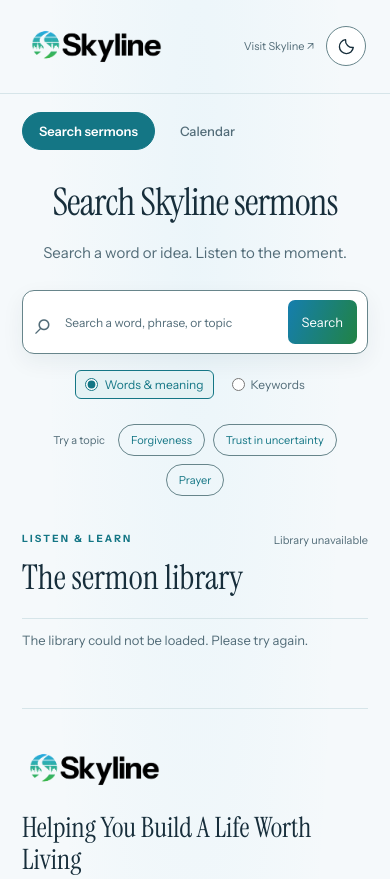
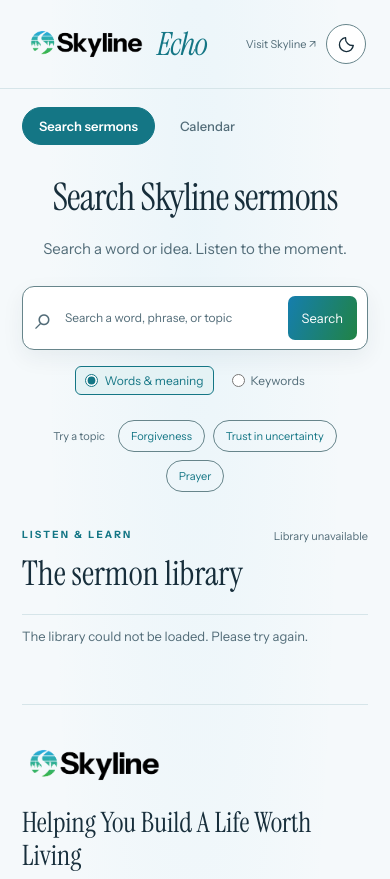
Before and after one commit to bstef/skyline-sermon-search, a website: page sermon_search/static/index.html in a window 390 px wide. Shown: the top 879 px of the page. Drawn offline with Linux system fonts and the light colour scheme; no server answers.

Commit message:
feat: brand sermon app as Skyline Echo

```diff
--- a/sermon_search/static/index.html
+++ b/sermon_search/static/index.html
@@ -1,7 +1,7 @@
 <!doctype html>
-<html lang="en"><head><meta charset="UTF-8"><meta name="viewport" content="width=device-width,initial-scale=1"><title>Skyline · Sermon Search</title><link rel="preload" href="/static/fonts/InstrumentSans-Variable.ttf" as="font" type="font/ttf" crossorigin><link rel="preload" href="/static/fonts/InstrumentSerif-Regular.ttf" as="font" type="font/ttf" crossorigin><script src="/static/theme.js"></script><link rel="stylesheet" href="/static/style.css"><script src="/static/player.js" defer></script><script src="/static/app.js" defer></script></head>
+<html lang="en"><head><meta charset="UTF-8"><meta name="viewport" content="width=device-width,initial-scale=1"><title>Skyline Echo · Sermon Search</title><link rel="preload" href="/static/fonts/InstrumentSans-Variable.ttf" as="font" type="font/ttf" crossorigin><link rel="preload" href="/static/fonts/InstrumentSerif-Regular.ttf" as="font" type="font/ttf" crossorigin><script src="/static/theme.js"></script><link rel="stylesheet" href="/static/style.css"><script src="/static/player.js" defer></script><script src="/static/app.js" defer></script></head>
 <body>
-<header><a class="brand" href="/" aria-label="Skyline sermon search home"><img class="brand-logo logo-light" src="/static/skyline-logo-light.png" alt="Skyline Church" width="190" height="58"><img class="brand-logo logo-dark" src="/static/skyline-logo-dark.png" alt="Skyline Church" width="190" height="58"></a><div class="header-actions"><a class="church-link" href="https://www.skylinechurchnj.org/watch" target="_blank" rel="noopener">Visit Skyline ↗</a><button id="theme-toggle" type="button" aria-label="Dark mode" aria-pressed="false" title="Switch to dark mode"><svg class="moon-icon" viewBox="0 0 24 24" aria-hidden="true"><path d="M20.6 13.2A8.8 8.8 0 0 1 10.8 3.4 8.8 8.8 0 1 0 20.6 13.2Z"/></svg><svg class="sun-icon" viewBox="0 0 24 24" aria-hidden="true"><circle cx="12" cy="12" r="4"/><path d="M12 2v2m0 16v2M2 12h2m16 0h2M5 5l1.5 1.5m11 11L19 19M5 19l1.5-1.5m11-11L19 5"/></svg></button></div></header><nav class="site-nav" aria-label="Main navigation"><a href="/" aria-current="page">Search sermons</a><a href="/calendar">Calendar</a></nav>
+<header><a class="brand app-brand" href="/" aria-label="Skyline Echo home"><img class="brand-logo logo-light" src="/static/skyline-logo-light.png" alt="Skyline Church" width="190" height="58"><img class="brand-logo logo-dark" src="/static/skyline-logo-dark.png" alt="Skyline Church" width="190" height="58"><span class="brand-echo" aria-hidden="true">Echo</span></a><div class="header-actions"><a class="church-link" href="https://www.skylinechurchnj.org/watch" target="_blank" rel="noopener">Visit Skyline ↗</a><button id="theme-toggle" type="button" aria-label="Dark mode" aria-pressed="false" title="Switch to dark mode"><svg class="moon-icon" viewBox="0 0 24 24" aria-hidden="true"><path d="M20.6 13.2A8.8 8.8 0 0 1 10.8 3.4 8.8 8.8 0 1 0 20.6 13.2Z"/></svg><svg class="sun-icon" viewBox="0 0 24 24" aria-hidden="true"><circle cx="12" cy="12" r="4"/><path d="M12 2v2m0 16v2M2 12h2m16 0h2M5 5l1.5 1.5m11 11L19 19M5 19l1.5-1.5m11-11L19 5"/></svg></button></div></header><nav class="site-nav" aria-label="Main navigation"><a href="/" aria-current="page">Search sermons</a><a href="/calendar">Calendar</a></nav>
 <main>
 <section class="hero"><h1>Search Skyline sermons</h1><p>Search a word or idea. Listen to the moment.</p>
 <form id="search-form"><div class="search-box"><span aria-hidden="true">⌕</span><input id="query" name="q" maxlength="300" placeholder="Search a word, phrase, or topic" aria-label="Search sermon words or ideas" required><button id="clear-search" type="button" aria-label="Clear search and show all sermons" title="Clear search" hidden>×</button><button type="submit">Search <span aria-hidden="true">→</span></button></div><div class="search-options"><label><input type="radio" name="mode" value="smart" checked> Words &amp; meaning</label><label><input type="radio" name="mode" value="keyword"> Keywords</label></div></form>
--- a/sermon_search/static/style.css
+++ b/sermon_search/static/style.css
@@ -479,3 +479,9 @@
 #browse{margin:16px 0 0;width:fit-content;font-size:12px;font-weight:500}
 .search-box #clear-search{display:grid;place-items:center;flex-shrink:0;width:34px;height:34px;padding:0;background:transparent;color:var(--muted);border:1px solid var(--border-strong);border-radius:50%;font-size:22px;line-height:1}
 .search-box #clear-search:hover{background:var(--tile);color:var(--primary);filter:none}
+
+/* Echo names the sermon app; the church footer retains its original logo. */
+.app-brand{gap:12px;flex-shrink:0}
+.brand-echo{font-family:'Instrument Serif',Georgia,serif;font-style:italic;font-size:42px;line-height:1;color:var(--primary);letter-spacing:-1px}
+@media(max-width:640px){.app-brand{gap:8px}.app-brand .brand-logo{width:125px}.brand-echo{font-size:32px}header{gap:12px}.header-actions{gap:10px}}
+@media(max-width:360px){.app-brand .brand-logo{width:105px}.brand-echo{font-size:28px}.app-brand{gap:6px}.header-actions{gap:8px}}
```
Also changed, not shown: sermon_search/static/calendar.html (+2 -2 lines).
